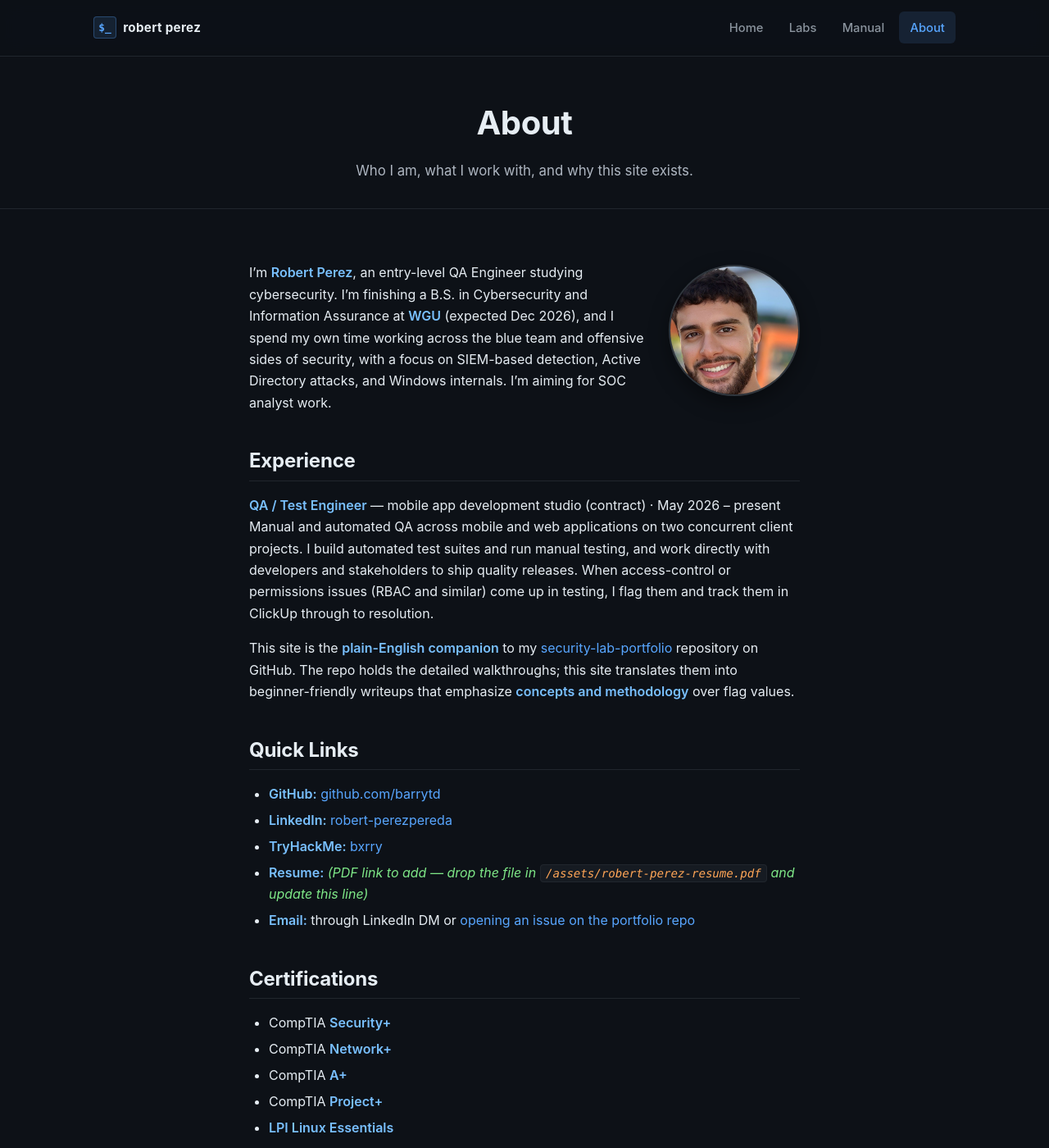
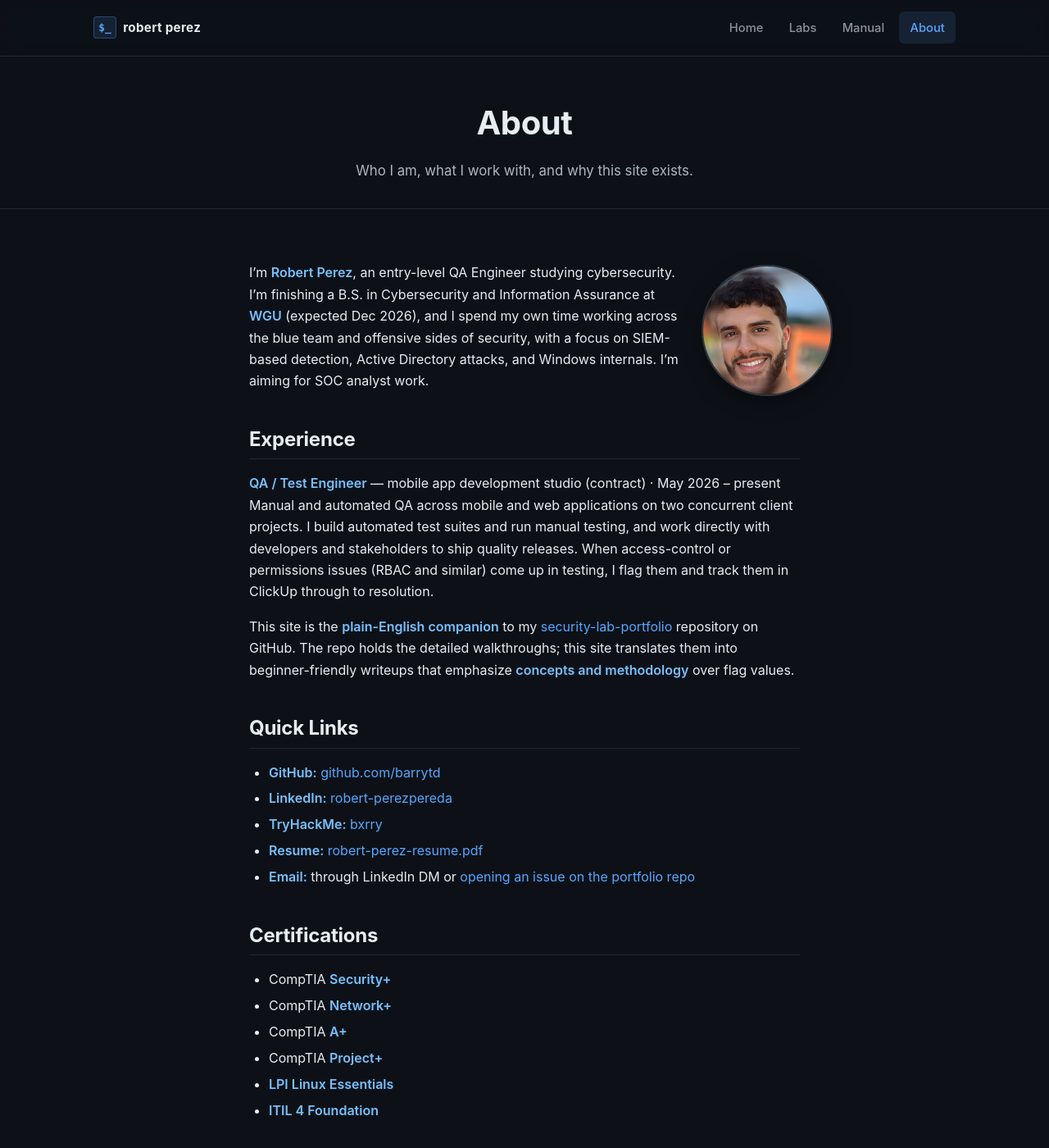
Before and after one commit to barrytd/barrytd.github.io, a Jekyll site: the page built from about.md, in a window 1280 px wide and 1400 px high. Shown: the whole window at 82% size. Built offline with Jekyll 4.4.1, drawn with Linux system fonts in a browser that asks for light colours.

Commit message:
zoom out headshot, nudge it right, fix stale Resume link
- Headshot: zoomed out ~14% with a feathered blur fill so the head has
  breathing room in the circle (no hard seam; second person still out).
- Nudge the About avatar right with a negative right margin.
- About "Resume" line was stale placeholder text; the PDF is in the repo,
  so link it properly.

Co-Authored-By: Claude Opus 4.8 (1M context) <noreply@anthropic.com>

```diff
--- a/about.md
+++ b/about.md
@@ -21,7 +21,7 @@ This site is the **plain-English companion** to my [security-lab-portfolio](http
 - **GitHub:** [github.com/barrytd](https://github.com/barrytd)
 - **LinkedIn:** [robert-perezpereda](https://www.linkedin.com/in/robert-perezpereda/)
 - **TryHackMe:** [bxrry](https://tryhackme.com/p/bxrry)
-- **Resume:** *(PDF link to add — drop the file in `/assets/robert-perez-resume.pdf` and update this line)*
+- **Resume:** [robert-perez-resume.pdf]({{ '/assets/robert-perez-resume.pdf' | relative_url }})
 - **Email:** through LinkedIn DM or [opening an issue on the portfolio repo](https://github.com/barrytd/security-lab-portfolio/issues)
 
 ## Certifications
--- a/assets/css/style.css
+++ b/assets/css/style.css
@@ -993,7 +993,7 @@ pre code {
   border: 2px solid var(--border);
   box-shadow: var(--shadow);
   float: right;
-  margin: 0.25rem 0 1rem 1.75rem;
+  margin: 0.25rem -2.5rem 1rem 1.75rem;
 }
 
 @media (max-width: 560px) {
```
Also changed, not shown: assets/images/robert-perez.jpg.
